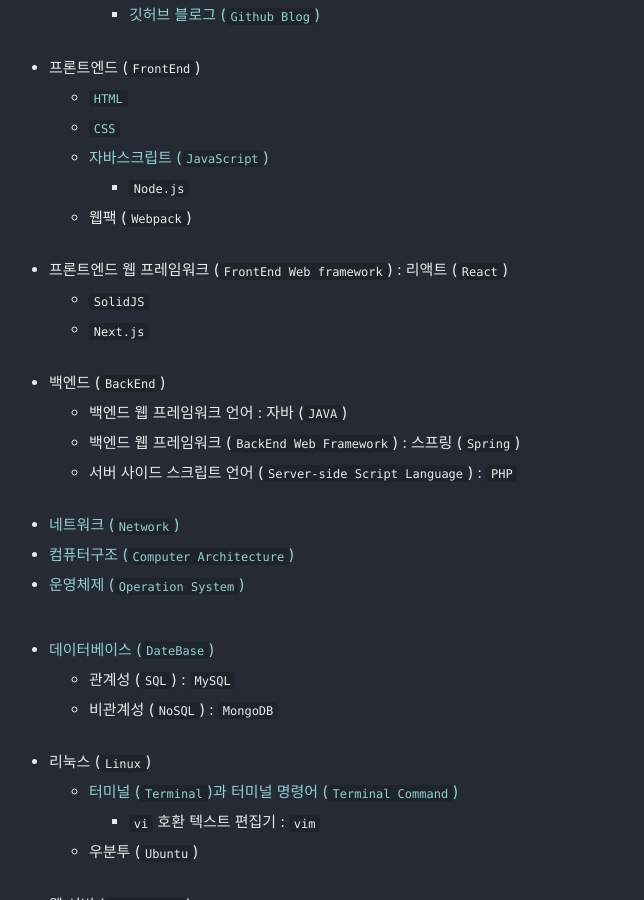
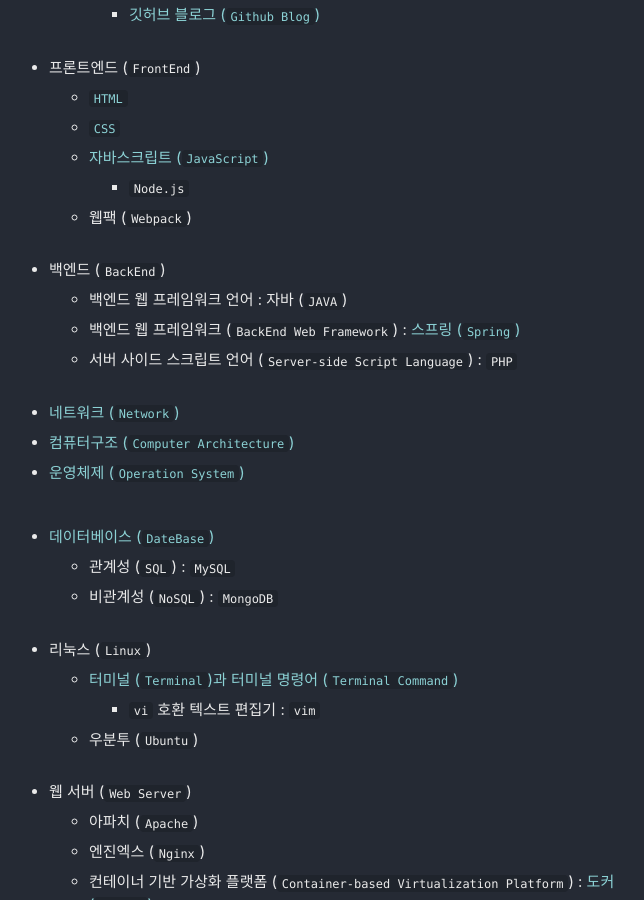
Before and after one commit to pocj8ur4in/pocj8ur4in.github.io, a Jekyll site: the page built from index.html, in a window 1280 px wide and 900 px high, scrolled down 806 px. Shown: the whole window, without its empty margins (306-950 px from the left). Built offline with Jekyll 4.4.1, drawn with Linux system fonts in a browser that asks for light colours; cached includes are drawn as plain includes; the list of posts is cut into pages by our own code.

Commit message:
Update 2022-11-11-spring1.md

```diff
--- a/_layouts/home.html
+++ b/_layouts/home.html
@@ -59,17 +59,10 @@ layout: archive
 <br /><br /></li>
 </ul>
 </li>
-<li>프론트엔드 웹 프레임워크 (<code class="language-plaintext highlighter-rouge">FrontEnd Web framework</code>) : 리액트 (<code class="language-plaintext highlighter-rouge">React</code>)
-<ul>
-<li><code class="language-plaintext highlighter-rouge">SolidJS</code></li>
-<li><code class="language-plaintext highlighter-rouge">Next.js</code>
-<br /><br /></li>
-</ul>
-</li>
 <li>백엔드 (<code class="language-plaintext highlighter-rouge">BackEnd</code>)
 <ul>
 <li>백엔드 웹 프레임워크 언어 : 자바 (<code class="language-plaintext highlighter-rouge">JAVA</code>)</li>
-<li>백엔드 웹 프레임워크 (<code class="language-plaintext highlighter-rouge">BackEnd Web Framework</code>) : 스프링 (<code class="language-plaintext highlighter-rouge">Spring</code>)</li>
+<li>백엔드 웹 프레임워크 (<code class="language-plaintext highlighter-rouge">BackEnd Web Framework</code>) : <a href="https://pocj8ur4in.github.io/backend/spring1/">스프링 (<code class="language-plaintext highlighter-rouge">Spring</code>)</a></li>
 <li>서버 사이드 스크립트 언어 (<code class="language-plaintext highlighter-rouge">Server-side Script Language</code>) : <code class="language-plaintext highlighter-rouge">PHP</code><br /><br /></li>
 </ul>
 </li>
```
Also changed, not shown: _posts/2022-11-11-spring1.md (+1 -1 lines), 7 other files.
